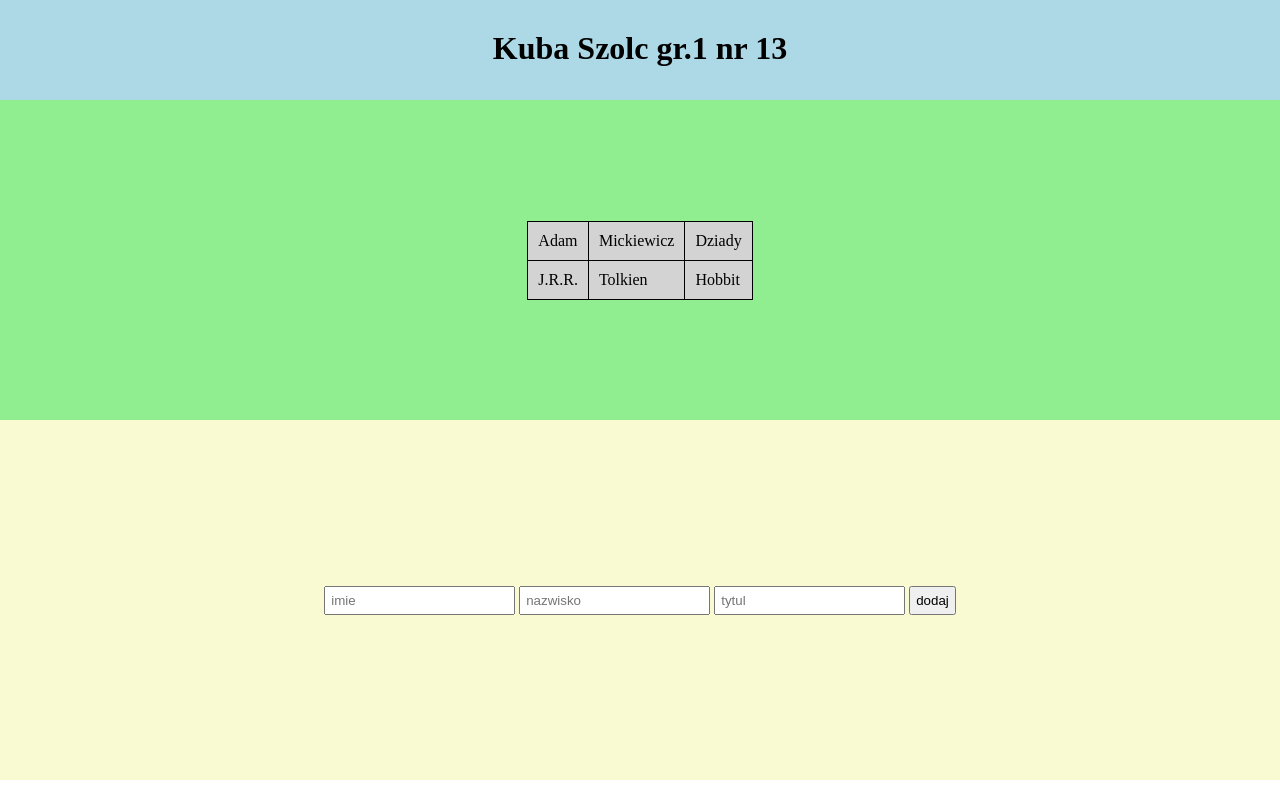
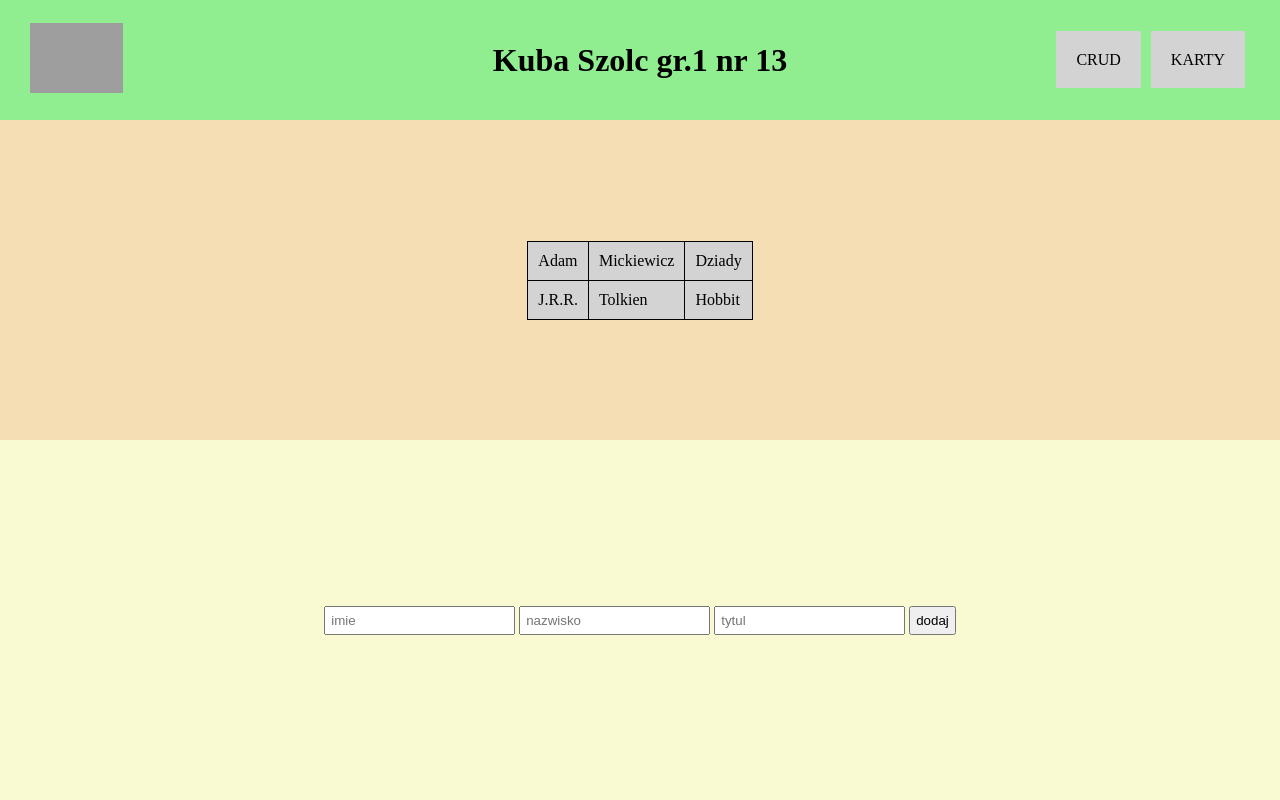
Before and after one commit to 3ti-2020/crud-wiele-do-wielu-kuba-szolc, a PHP site: page / in a window 1280 px wide. Run offline with PHP 8.4, Linux system fonts and the light colour scheme; data comes from the database, SQL or seed files in the repository; data that the repository does not hold is empty; grey boxes are pictures that could not be loaded.

Commit message:
Add files via upload

```diff
--- a/index.php
+++ b/index.php
@@ -5,9 +5,24 @@
     <meta name="viewport" content="width=device-width, initial-scale=1.0">
     <title>Kuba Szolc</title>
     <link rel="stylesheet" href="style.css">
+    <link rel="stylesheet" href="https://cdnjs.cloudflare.com/ajax/libs/font-awesome/4.7.0/css/font-awesome.min.css">
 </head>
 <body>
-    <h1>Kuba Szolc gr.1 nr 13</h1>
+    <header class="header">
+        <a href="https://github.com/3ti-2020" class="githublink"> <img class="githubimg" src="https://image.flaticon.com/icons/png/512/25/25231.png" alt="GITHUB"> </a>
+        <h1>Kuba Szolc gr.1 nr 13</h1>
+        <ul class="menu">
+            <li class="mlink">
+                <a href="crud/index.php">CRUD</a>
+            </li>
+            <li class="mlink">
+                <a href="card/index.html">KARTY</a>
+            </li>
+            <!-- <li class="mlink">
+                <a href="slider/index.html">SLIDER</a>
+            </li> -->
+        </ul>
+    </header>
     <div class="tablecont">
         <table>
         <?php
--- a/style.css
+++ b/style.css
@@ -3,12 +3,41 @@ body{
     padding: 0;
 }
 
-h1{
-    background-color: lightblue;
+.header{
+    background-color: lightgreen;
+    height: 15vh;
+    display: flex;
+    align-items: center;
+    justify-content: center;
+    position: relative;
+}
+.githublink{
+    position: absolute;
+    left: 30px;
+}
+.githubimg{
+    height: 70px;
+}
+.imie{
     height: 5vh;
     margin: 0;
-    padding: 30px;
     text-align: center;
+}
+.menu{
+    display: flex;
+    list-style-type: none;
+    position: absolute;
+    right: 30px;
+}
+.mlink a{
+    background-color: lightgray;
+    color: black;
+    text-decoration: none;
+    padding: 20px;
+    margin: 5px;
+}
+.mlink a:hover{
+    background-color: white;
 }
 
 .tablecont{
@@ -16,7 +45,7 @@ h1{
     display: flex;
     justify-content: center;
     align-items: center;
-    background-color: lightgreen;
+    background-color: wheat;
 }
 
 table,td{
```
